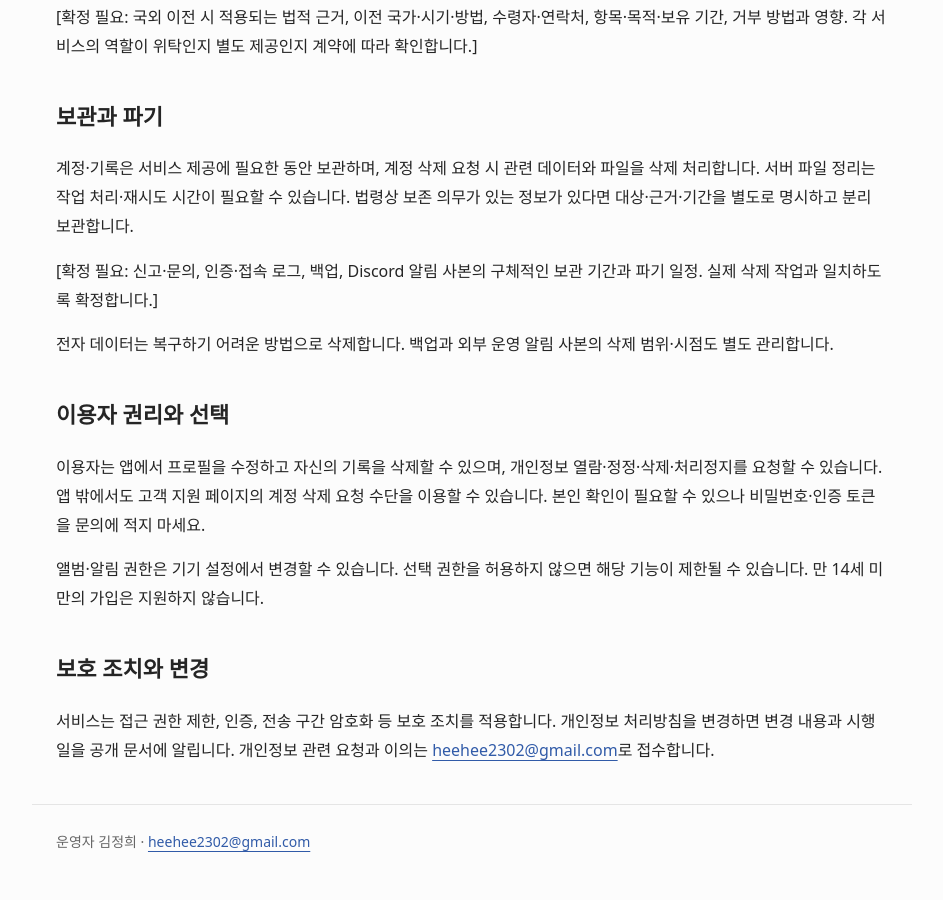
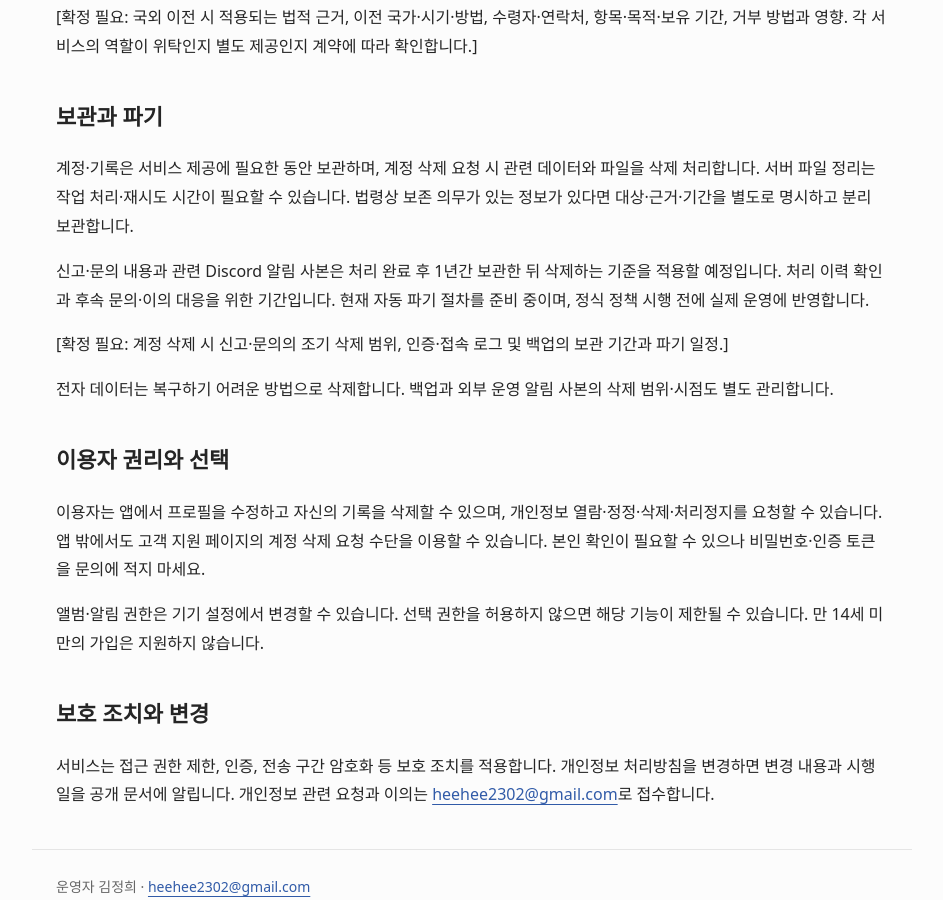
Before and after one commit to kjheee/rolla-legal, a Jekyll site: the page built from privacy.md, in a window 1280 px wide and 900 px high, scrolled down 1687 px. Shown: the whole window, without its empty margins (168-1111 px from the left). Built offline with Jekyll 4.4.1, drawn with Linux system fonts in a browser that asks for light colours; before the commit the page ends 2566 px from its top, so only the background shows below that.

Commit message:
docs: 신고 및 문의의 처리 완료 후 1년 보관 기준 반영

```diff
--- a/privacy.md
+++ b/privacy.md
@@ -45,7 +45,9 @@ permalink: /privacy/
 
 계정·기록은 서비스 제공에 필요한 동안 보관하며, 계정 삭제 요청 시 관련 데이터와 파일을 삭제 처리합니다. 서버 파일 정리는 작업 처리·재시도 시간이 필요할 수 있습니다. 법령상 보존 의무가 있는 정보가 있다면 대상·근거·기간을 별도로 명시하고 분리 보관합니다.
 
-[확정 필요: 신고·문의, 인증·접속 로그, 백업, Discord 알림 사본의 구체적인 보관 기간과 파기 일정. 실제 삭제 작업과 일치하도록 확정합니다.]
+신고·문의 내용과 관련 Discord 알림 사본은 처리 완료 후 1년간 보관한 뒤 삭제하는 기준을 적용할 예정입니다. 처리 이력 확인과 후속 문의·이의 대응을 위한 기간입니다. 현재 자동 파기 절차를 준비 중이며, 정식 정책 시행 전에 실제 운영에 반영합니다.
+
+[확정 필요: 계정 삭제 시 신고·문의의 조기 삭제 범위, 인증·접속 로그 및 백업의 보관 기간과 파기 일정.]
 
 전자 데이터는 복구하기 어려운 방법으로 삭제합니다. 백업과 외부 운영 알림 사본의 삭제 범위·시점도 별도 관리합니다.
 
```
Also changed, not shown: README.md.
